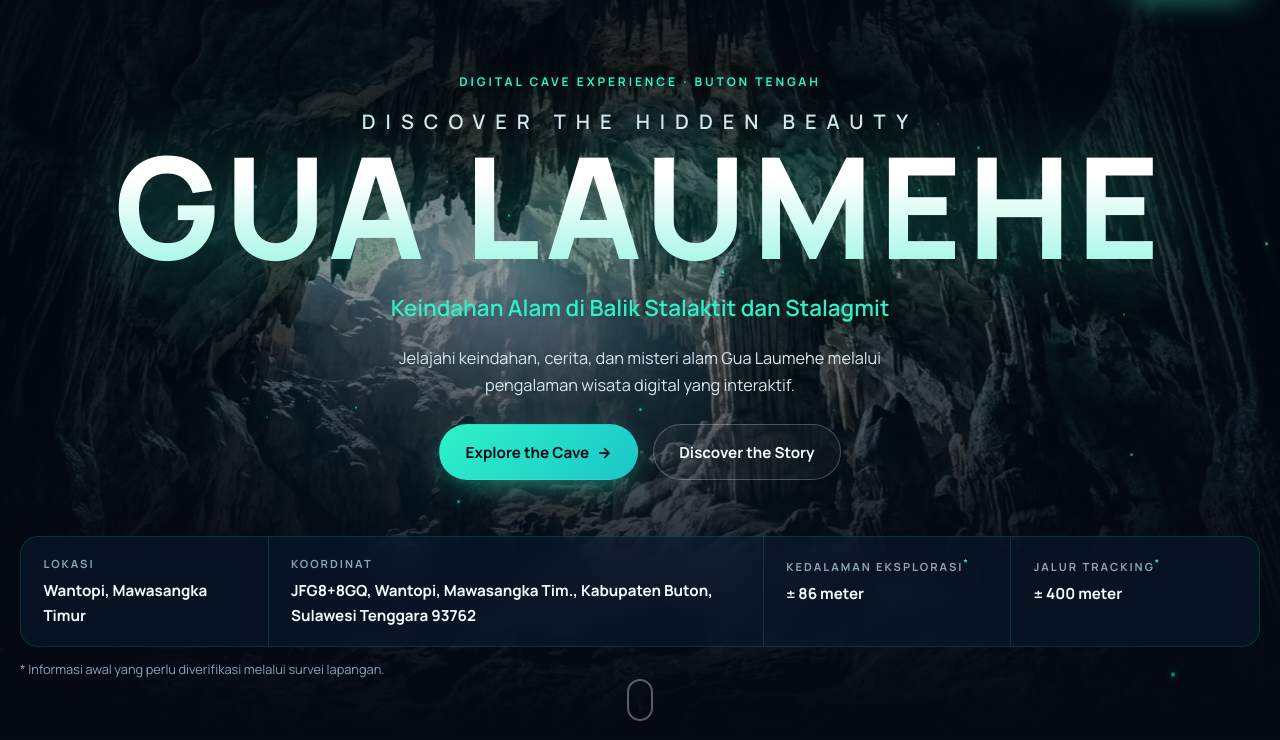
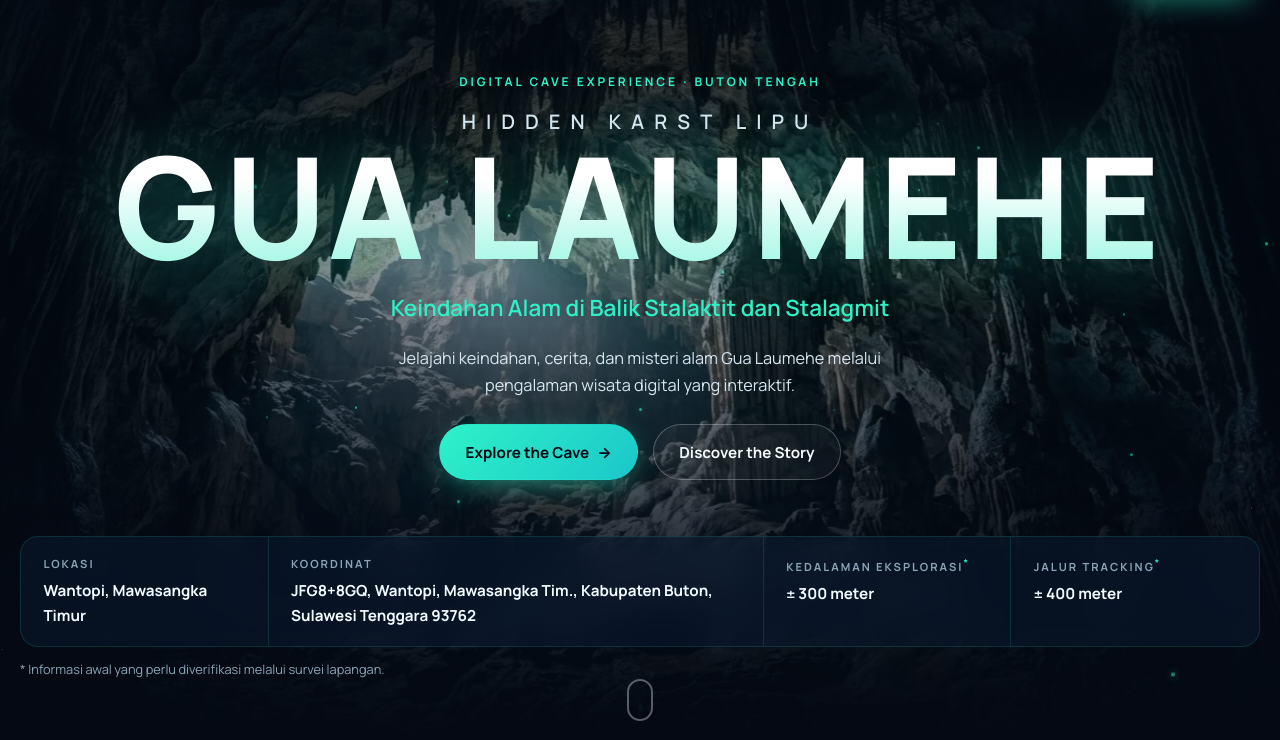
Before and after one commit to muhammadikhsan39981-star/HIDDENKASRTLIPU, a website built with Vite: page index.html in a window 1280 px wide. Shown: the part 60-800 px from the top of the page. Built offline with nearby package versions, Linux system fonts and the light colour scheme; files whose address does not match are found by name.

Commit message:
Update index.html

```diff
--- a/index.html
+++ b/index.html
@@ -59,7 +59,7 @@
       <div class="hero__content container">
         <p class="eyebrow reveal">Digital Cave Experience · Buton Tengah</p>
         <h1 id="heroTitle" class="hero__title">
-          <span class="hero__kicker reveal">Discover the Hidden Beauty</span>
+          <span class="hero__kicker reveal">HIDDEN KARST LIPU</span>
           <span class="hero__name reveal">GUA LAUMEHE</span>
         </h1>
         <p class="hero__subtitle reveal">Keindahan Alam di Balik Stalaktit dan Stalagmit</p>
@@ -82,7 +82,7 @@
           </div>
           <div class="info-strip__item">
             <dt>Kedalaman eksplorasi<sup>*</sup></dt>
-            <dd>± 86 meter</dd>
+            <dd>± 300 meter</dd>
           </div>
           <div class="info-strip__item">
             <dt>Jalur tracking<sup>*</sup></dt>
```
